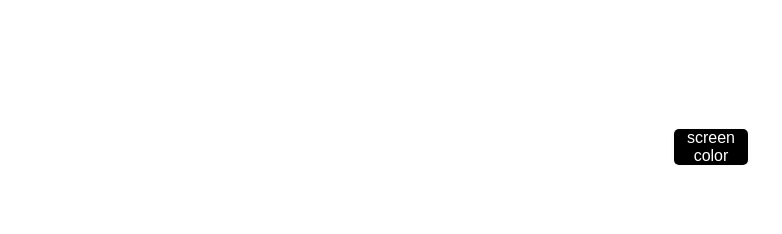
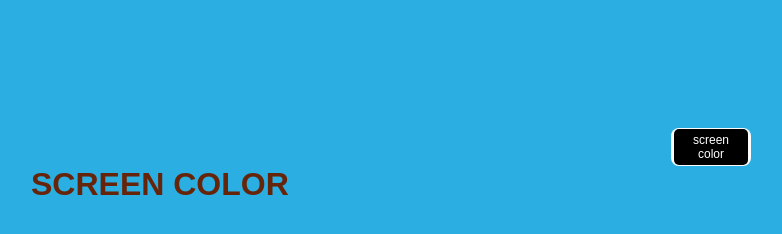
Before and after one commit to Biasiolo/Screen-Color-Button, a website: page index.html in a window 1280 px wide. Shown: the whole page, without its empty margins (481-1263 px from the left). Drawn offline with nearby package versions, Linux system fonts and the light colour scheme.

Commit message:
new version 1.0.4

```diff
--- a/index.html
+++ b/index.html
@@ -16,6 +16,9 @@
     <nav class="container">
         <button id="scrollDownButton">screen color</button>
     </nav>
+    <div class="text">
+      <h1>SCREEN COLOR</h1>
+    </div>
     <script>
         $(document).ready(function () {
           $("#scrollDownButton").scrollColorChange({
--- a/plugin-screen-color.js
+++ b/plugin-screen-color.js
@@ -6,21 +6,42 @@
                 { name: "green", color: "rgb(43, 226, 113)" },
                 { name: "yellow", color: "rgb(177, 226, 43)" },
                 { name: "purple", color: "rgb(159, 43, 226)" },
-                { name: "black", color: "rgb(214, 40, 40)" },
+                { name: "red", color: "rgb(214, 40, 40)" },
             ],
+            initialColor: "blue", // Adiciona uma nova opção para a cor inicial
+
+            textColors: [ // Add an array of contrasting text colors
+                { name: "blueText", color: "#66250B" }, // Contrast for blue
+                { name: "greenText", color: "#A60D2C" }, // Contrast for green
+                { name: "yellowText", color: "#080808" }, // Contrast for yellow
+                { name: "purpleText", color: "#020827" }, // Contrast for purple
+                { name: "redText", color: "#D9FEBE" }, // Contrast for black
+            ]
         }, options);
 
-        var currentColorIndex = 0;
+        // Encontrar o índice da cor inicial
+        var initialColorIndex = settings.colors.findIndex(color => color.name === settings.initialColor);
+
+        // Inicia com a cor inicial ou, se não for encontrada, com a primeira cor
+        var currentColorIndex = (initialColorIndex !== -1) ? initialColorIndex : 0;
 
         function changeColor() {
             currentColorIndex = (currentColorIndex + 1) % settings.colors.length;
             updateColor();
         }
 
+
+
         function updateColor() {
             var selectedColor = settings.colors[currentColorIndex].color;
-            $("body").css("background-color", selectedColor);
-            $(this).css("background-color", selectedColor);
+            var selectedTextColor = settings.textColors[currentColorIndex].color;
+            $("body").css({
+                "background-color": selectedColor,
+                "color": selectedTextColor // Set the contrasting text color
+            });
+
+            var textColor = getContrastYIQ(selectedColor);
+            $("body").css("color", textColor); // Set text color to ensure contrast
 
             // Adiciona a classe 'rotacionar' ao display
             $(".scroll-container").addClass("rotacionar");
@@ -35,10 +56,10 @@
             var $this = $(this);
 
             $this.css({
-                fontSize: "16px",
+                fontSize: "12px",
                 margin: "3px",
                 cursor: "pointer",
-                backgroundColor: "black",
+                backgroundColor: "rgb(69, 55, 55);",
                 color: "white",
                 border: "none",
                 borderRadius: "5px",
@@ -54,6 +75,9 @@
                     changeColor();
                 }
             });
+
+            // Inicia com a cor inicial
+            updateColor();
         });
     };
 })(jQuery);
--- a/styles.css
+++ b/styles.css
@@ -28,6 +28,7 @@ body {
     margin: 3px;
     cursor: pointer;
     background-color: black;
+    padding: 4px 6px;
     color: white;
     border: none;
     border-radius: 5px;
@@ -38,3 +39,7 @@ body {
         box-shadow: 0 0 2px rgba(0, 0, 0, 0.3);
     }
 }
+
+.text {
+    margin-left: 40vw;
+}
```
